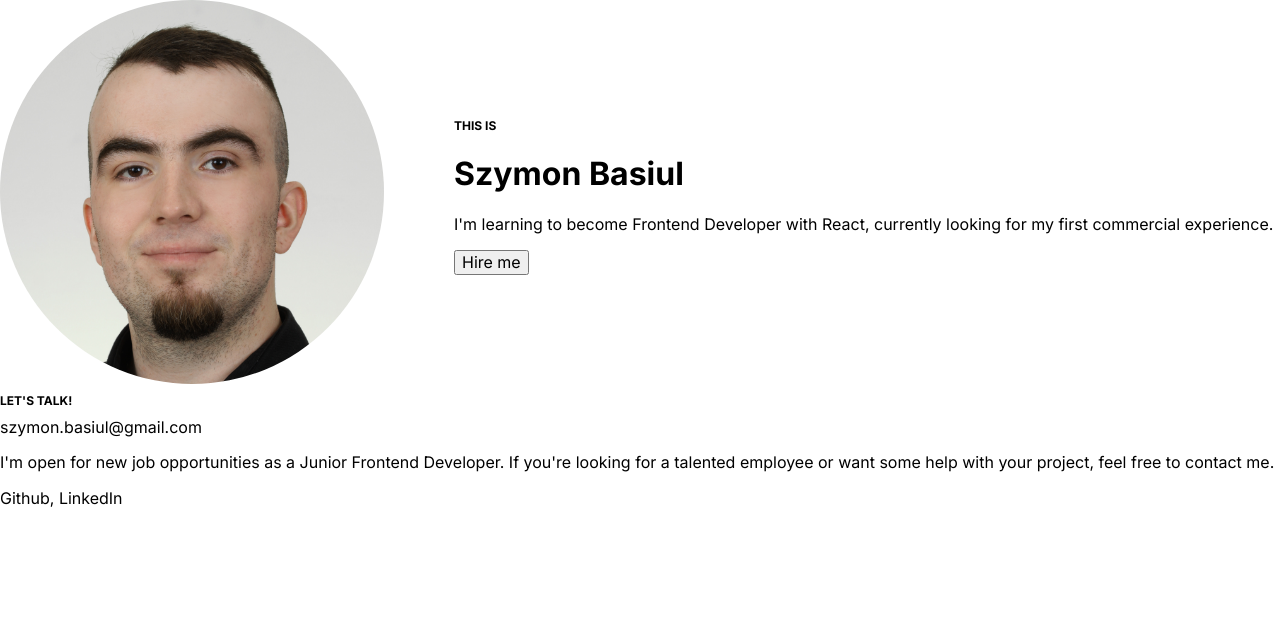
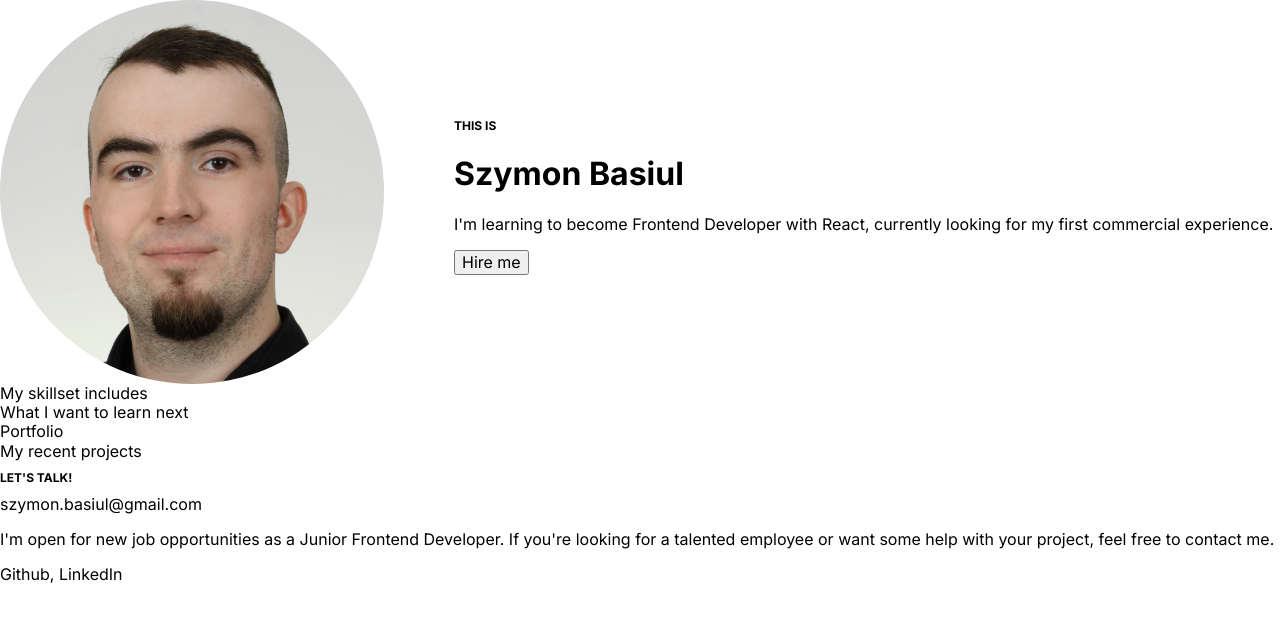
Before and after one commit to szymonbasiul/homepage-szymonb, a React (Create React App) app: page / in a window 1280 px wide. Shown: the top 622 px of the page. Built offline with nearby package versions, Linux system fonts and the light colour scheme.

Commit message:
Skills and Portfolio components added to the structure

```diff
--- /dev/null
+++ b/src/features/personalHomepage/PersonalHomepage/Portfolio/index.js
@@ -0,0 +1,10 @@
+const Portfolio = () => {
+  return (
+    <div>
+      <div>Portfolio</div>
+      <div>My recent projects</div>
+    </div>
+  );
+};
+
+export default Portfolio;
--- /dev/null
+++ b/src/features/personalHomepage/PersonalHomepage/Portfolio/styled.js
@@ -0,0 +1 @@
+import styled from "styled-components";
--- /dev/null
+++ b/src/features/personalHomepage/PersonalHomepage/Skills/index.js
@@ -0,0 +1,10 @@
+const Skills = () => {
+    return (
+      <div>
+        <div>My skillset includes</div>
+        <div>What I want to learn next</div>
+      </div>
+    );
+  };
+
+  export default Skills;
--- a/src/features/personalHomepage/PersonalHomepage/index.js
+++ b/src/features/personalHomepage/PersonalHomepage/index.js
@@ -1,10 +1,14 @@
 import Footer from "./Footer";
 import PersonalInfo from "./PersonalInfo";
+import Portfolio from "./Portfolio";
+import Skills from "./Skills";
 
 function PersonalHomepage() {
   return (
     <>
       <PersonalInfo />
+      <Skills />
+      <Portfolio />
       <Footer />
     </>
   );
```
Also changed, not shown: src/features/personalHomepage/PersonalHomepage/Skills/styled.js (added).
